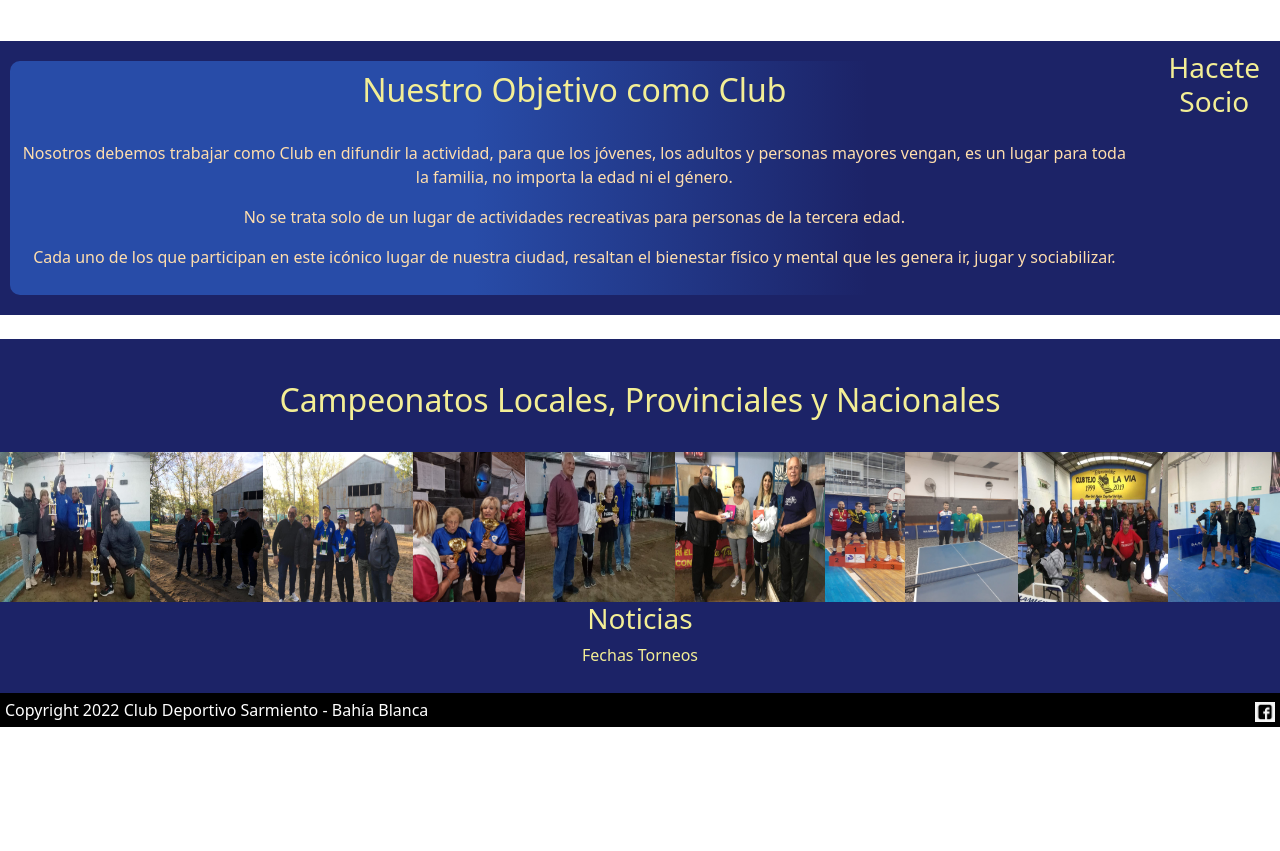
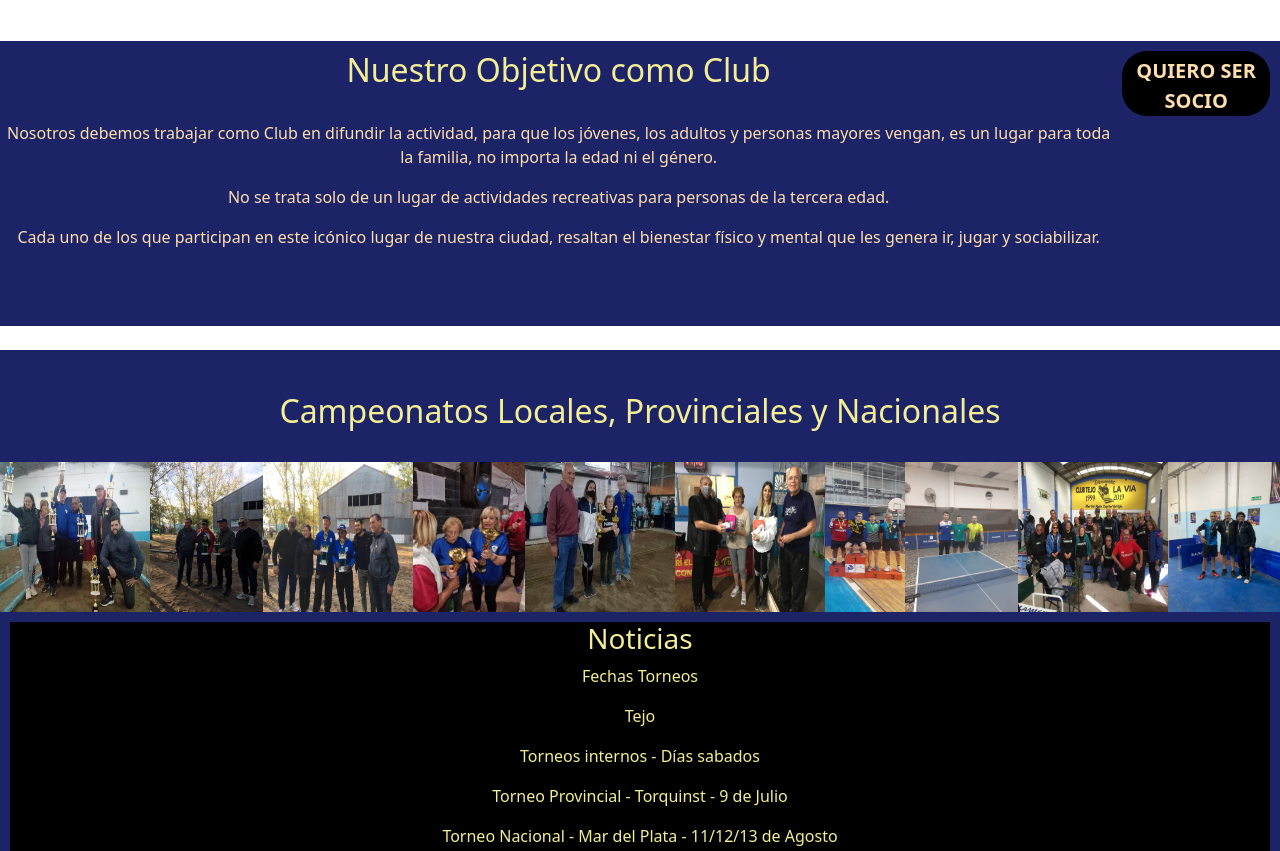
Before and after one commit to MSoledadC/proyecto-clase4, a plain HTML site: page index.html in a window 1280 px wide. Shown: the part 717-1568 px from the top of the page. Before the commit the page ends 1444 px from the top, so only its background shows below. Drawn offline with nearby package versions, Linux system fonts and the light colour scheme.

Commit message:
Modificaciones pagina index

```diff
--- a/css/estilos.css
+++ b/css/estilos.css
@@ -119,9 +119,30 @@ ul {
     flex-direction: column;
 }
 
+.index_hacete_socio {
+    color: #F3EE95;
+    text-align: center;
+    background-color: black;
+    margin-top: 0px;
+    margin-bottom: 200px;
+    margin-left: 5px;
+    margin-right: 10px;
+    border-radius: 25px;
+    padding-top: 5px;
+    text-transform: uppercase;
+    font-weight: bold;
+}
+
 .index_Noticias {
     color: #F3EE95;
     text-align: center;
+    background-color: black;
+    margin-top: 10px;
+    margin-left: 10px;
+    margin-right: 10px;
+    margin-top: 10px;
+    margin-bottom: 5px;
+}
 }
 
 .gradiente {
@@ -170,6 +191,15 @@ ul {
 .sin_decoracion {
     text-decoration: none;
     padding-left: 140px;
+    padding-top: 50px;
+    text-transform: uppercase;
+    font-weight: bold;
+    font-size: 20px;
+    color: navajowhite;
+}
+
+.sin_decoracion-hacete_socio {
+    text-decoration: none;
     padding-top: 50px;
     text-transform: uppercase;
     font-weight: bold;
--- a/index.html
+++ b/index.html
@@ -49,8 +49,8 @@
                             físico y mental que les genera ir, jugar y sociabilizar.</p>
                     </div>
                 </div>
-                <div class="index_Noticias">
-                    <h3> Hacete Socio</h3>
+                <div class="index_hacete_socio">
+                    <a class="sin_decoracion-hacete_socio " href="contacto.html">Quiero ser Socio</a>
                 </div>
             </div>
         </section>
@@ -72,6 +72,11 @@
             <div class="index_Noticias">
                 <h3> Noticias</h3>
                 <p>Fechas Torneos</p>
+                <p> Tejo </p>
+                <p>Torneos internos - Días sabados</p>
+                <p> Torneo Provincial - Torquinst - 9 de Julio </p>
+                <p>Torneo Nacional - Mar del Plata - 11/12/13 de Agosto</p>
+
             </div>
         </section>
         </div>
```
